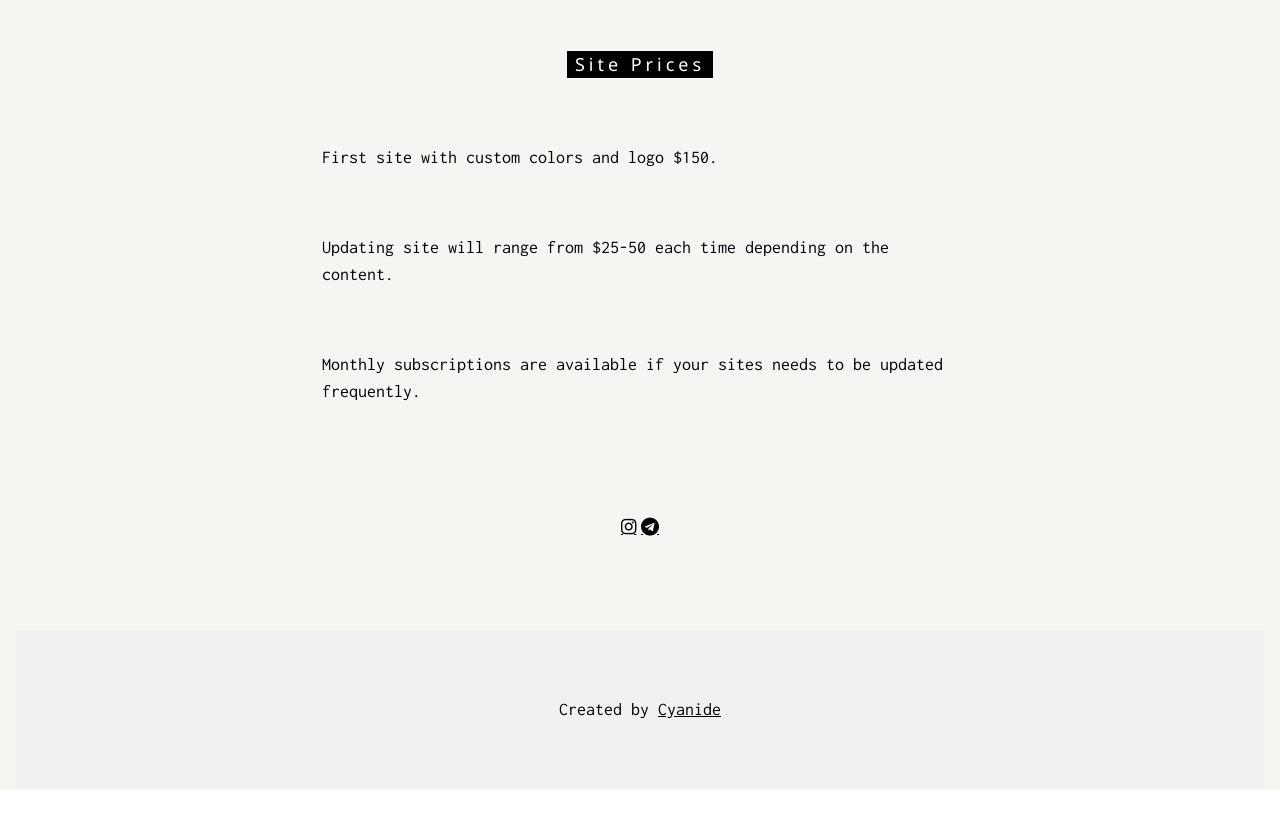
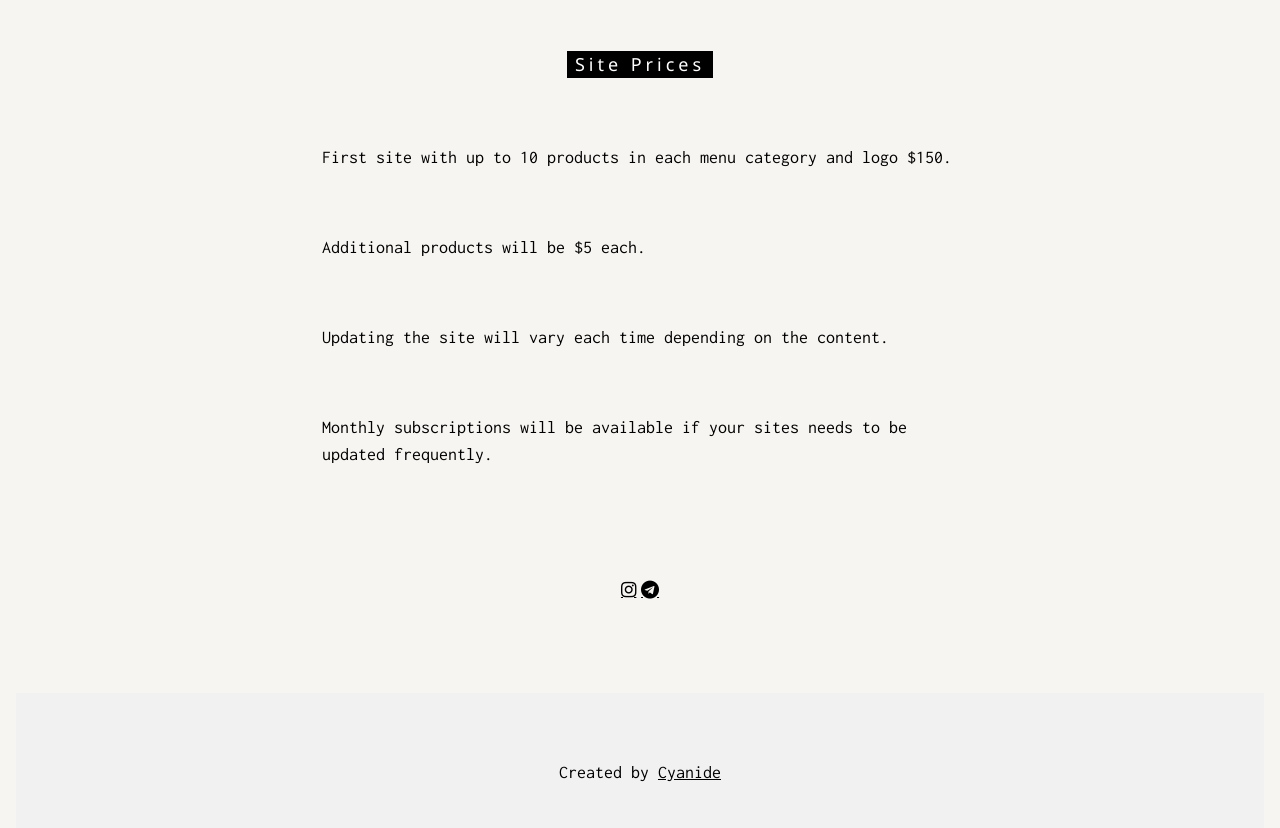
Before and after one commit to ChronicShop/ChronicShop.github.io, a plain HTML site: page index.html in a window 1280 px wide. Shown: the part 1956-2784 px from the top of the page. Before the commit the page ends 2745 px from the top, so only its background shows below. Drawn offline with nearby package versions, Linux system fonts and the light colour scheme.

Commit message:
Update index.html

```diff
--- a/index.html
+++ b/index.html
@@ -40,9 +40,6 @@ body, html {
     </div>
     <div class="w3-col s3">
       <a href="#Contact" class="w3-button w3-block w3-black">Contact</a>
-    </div>
-    <div class="w3-col s3">
-      <a href="#Prices" class="w3-button w3-block w3-black">Prices</a>
     </div>
   </div>
 </div>
@@ -154,12 +151,13 @@ body, html {
 <div class="w3-container" id="Contact" style="padding-bottom:32px;">
   <div class="w3-content" style="max-width:700px">
     <!-- Price Container -->
-<div class="w3-container" id="Price" style="padding-bottom:32px;">
+<div class="w3-container" id="Prices" style="padding-bottom:32px;">
   <div class="w3-content" style="max-width:700px">
     <h5 class="w3-center w3-padding-48"><span class="w3-tag w3-wide">Site Prices</span></h5>
-        <p>First site with custom colors and logo $150.</p><br>
-        <p>Updating site will range from $25-50 each time depending on the content.</p><br>
-        <p>Monthly subscriptions are available if your sites needs to be updated frequently.</p>
+        <p>First site with up to 10 products in each menu category and logo $150.</p><br>
+        <p>Additional products will be $5 each.</p><br>
+        <p>Updating the site will vary each time depending on the content.</p><br>
+        <p>Monthly subscriptions will be available if your sites needs to be updated frequently.</p>
   </div>
 </div>
 
```
